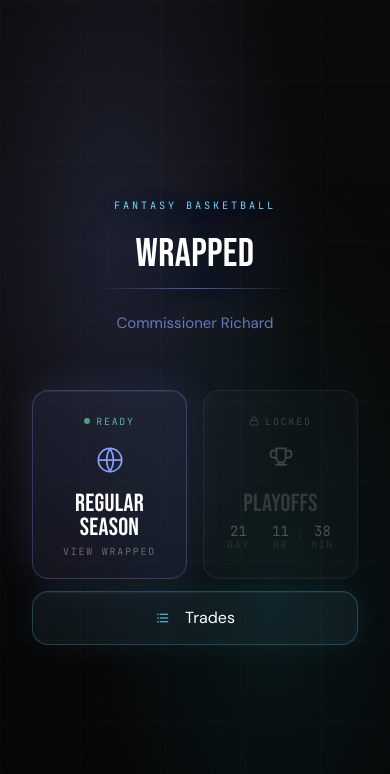
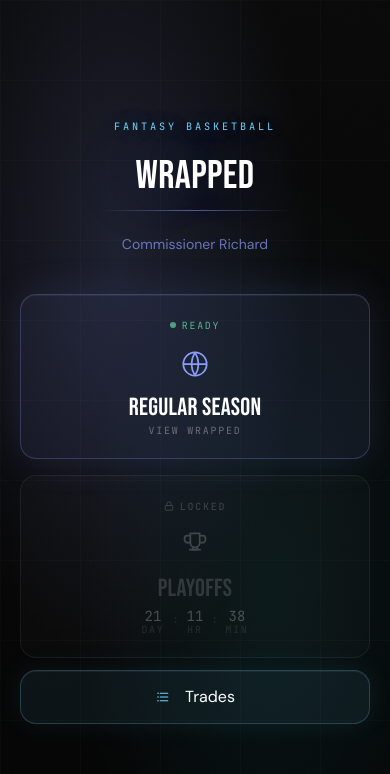
Before and after one commit to holaola213/Walmart-Ball, a Next.js app: page / in a window 390 px wide. Shown: the top 774 px of the page. Built offline with nearby package versions, Linux system fonts and the light colour scheme; no server answers.

Commit message:
Improve mobile safe-area layout

```diff
--- a/src/app/globals.css
+++ b/src/app/globals.css
@@ -27,6 +27,17 @@
   --ink-soft: rgba(214, 229, 255, 0.48);
 }
 
+html {
+  height: 100%;
+}
+
+:root {
+  --safe-top: env(safe-area-inset-top, 0px);
+  --safe-right: env(safe-area-inset-right, 0px);
+  --safe-bottom: env(safe-area-inset-bottom, 0px);
+  --safe-left: env(safe-area-inset-left, 0px);
+}
+
 body {
   background:
     radial-gradient(circle at 12% -8%, rgba(69, 233, 255, 0.18) 0%, transparent 34%),
@@ -35,6 +46,9 @@ body {
   color: #ffffff;
   font-family: var(--font-body), system-ui, sans-serif;
   overflow: hidden;
+  min-height: 100%;
+  -webkit-text-size-adjust: 100%;
+  overscroll-behavior: none;
 }
 
 /* Typography system */
@@ -206,3 +220,35 @@ body {
 .pulse-glow {
   animation: pulse-glow 2s ease-in-out infinite;
 }
+
+.app-screen {
+  height: 100dvh;
+  min-height: 100dvh;
+}
+
+.safe-screen-padding {
+  padding-top: max(1rem, var(--safe-top));
+  padding-right: max(1rem, var(--safe-right));
+  padding-bottom: max(1rem, var(--safe-bottom));
+  padding-left: max(1rem, var(--safe-left));
+}
+
+.screen-action {
+  top: max(0.75rem, var(--safe-top));
+  left: max(0.75rem, var(--safe-left));
+}
+
+.slide-scroll-region {
+  overflow-y: auto;
+  overflow-x: hidden;
+  overscroll-behavior-y: contain;
+  -webkit-overflow-scrolling: touch;
+}
+
+@media (max-width: 767px) {
+  .slide-scroll-region {
+    justify-content: flex-start;
+    padding-top: max(4.5rem, calc(var(--safe-top) + 3.5rem));
+    padding-bottom: max(1.5rem, var(--safe-bottom));
+  }
+}
--- a/src/app/page.tsx
+++ b/src/app/page.tsx
@@ -116,7 +116,8 @@ export default function Home() {
 
   // Landing page
   return (
-    <div className="fixed inset-0 flex flex-col items-center justify-center p-8 grain"
+    <div
+      className="fixed inset-0 overflow-y-auto overflow-x-hidden grain app-screen"
       style={{
         background: `
           radial-gradient(ellipse at 30% 30%, rgba(139, 157, 255, 0.16) 0%, transparent 50%),
@@ -136,12 +137,21 @@ export default function Home() {
         }}
       />
 
-      <motion.div
-        initial={{ opacity: 0, y: 20 }}
-        animate={{ opacity: 1, y: 0 }}
-        transition={{ duration: 0.8 }}
-        className="text-center relative z-10"
+      <div
+        className="relative z-10 flex min-h-full w-full items-center justify-center px-5 py-8 sm:px-8"
+        style={{
+          paddingTop: "max(2rem, calc(env(safe-area-inset-top, 0px) + 1rem))",
+          paddingRight: "max(1.25rem, calc(env(safe-area-inset-right, 0px) + 1rem))",
+          paddingBottom: "max(2rem, calc(env(safe-area-inset-bottom, 0px) + 1rem))",
+          paddingLeft: "max(1.25rem, calc(env(safe-area-inset-left, 0px) + 1rem))",
+        }}
       >
+        <motion.div
+          initial={{ opacity: 0, y: 20 }}
+          animate={{ opacity: 1, y: 0 }}
+          transition={{ duration: 0.8 }}
+          className="text-center w-full max-w-md"
+        >
         <motion.p
           initial={{ opacity: 0, y: 10 }}
           animate={{ opacity: 1, y: 0 }}
@@ -181,7 +191,7 @@ export default function Home() {
           initial={{ opacity: 0 }}
           animate={{ opacity: 1 }}
           transition={{ delay: 0.8 }}
-          className="text-[#8B9DFF]/70 text-[15px] leading-[1.35] mb-14 copy-pretty"
+          className="text-[#8B9DFF]/70 text-[14px] sm:text-[15px] leading-[1.35] mb-10 sm:mb-14 copy-pretty"
         >
           Commissioner Richard
         </motion.p>
@@ -191,7 +201,7 @@ export default function Home() {
           initial={{ opacity: 0, y: 15 }}
           animate={{ opacity: 1, y: 0 }}
           transition={{ delay: 1.0 }}
-          className="flex gap-4 w-full max-w-md"
+          className="flex flex-col sm:flex-row gap-4 w-full max-w-md"
         >
           {/* Regular Season — Active */}
           <motion.button
@@ -326,7 +336,8 @@ export default function Home() {
           </svg>
           <span className="type-title-sm text-white">Trades</span>
         </motion.button>
-      </motion.div>
+        </motion.div>
+      </div>
 
       {/* Password Modal */}
       {showPasswordModal && (
--- a/src/components/slides/SlideContainer.tsx
+++ b/src/components/slides/SlideContainer.tsx
@@ -224,7 +224,7 @@ export function SlideContainer({ data, initialSlideId, onSelectTeam, onHome }: P
 
   return (
     <div
-      className="fixed inset-0 overflow-hidden select-none"
+      className="fixed inset-0 overflow-hidden select-none app-screen touch-manipulation"
       style={{ background: PALETTE.background }}
       onClick={handleClick}
     >
@@ -237,7 +237,7 @@ export function SlideContainer({ data, initialSlideId, onSelectTeam, onHome }: P
             e.stopPropagation();
             onHome();
           }}
-          className="fixed top-4 left-4 z-50 inline-flex h-10 items-center gap-2 rounded-full glass px-3 text-white/68 hover:text-white hover:bg-white/[0.12] transition-all"
+          className="screen-action fixed z-50 inline-flex h-9 items-center gap-2 rounded-full glass px-2.5 text-white/68 transition-all hover:bg-white/[0.12] hover:text-white sm:h-10 sm:px-3"
           aria-label="Back to home"
         >
           <svg width="16" height="16" viewBox="0 0 20 20" fill="none">
--- a/src/components/slides/TradeHistoryContainer.tsx
+++ b/src/components/slides/TradeHistoryContainer.tsx
@@ -66,7 +66,7 @@ export function TradeHistoryContainer({ data, onHome }: Props) {
 
   return (
     <div
-      className="fixed inset-0 overflow-hidden select-none"
+      className="fixed inset-0 overflow-hidden select-none app-screen touch-manipulation"
       style={{ background: PALETTE.background }}
       onClick={handleClick}
     >
@@ -78,7 +78,7 @@ export function TradeHistoryContainer({ data, onHome }: Props) {
             e.stopPropagation();
             onHome();
           }}
-          className="fixed top-4 left-4 z-50 inline-flex h-10 items-center gap-2 rounded-full glass px-3 text-white/68 hover:text-white hover:bg-white/[0.12] transition-all"
+          className="screen-action fixed z-50 inline-flex h-9 items-center gap-2 rounded-full glass px-2.5 text-white/68 transition-all hover:bg-white/[0.12] hover:text-white sm:h-10 sm:px-3"
           aria-label="Back to home"
         >
           <svg width="16" height="16" viewBox="0 0 20 20" fill="none">
--- a/src/components/slides/WelcomeSlide.tsx
+++ b/src/components/slides/WelcomeSlide.tsx
@@ -15,7 +15,7 @@ export function WelcomeSlide({ data, direction }: SlideProps) {
       <motion.div
         {...MOTION.intro}
         transition={{ ...MOTION.intro.transition, delay: 0.15 }}
-        className="w-full max-w-5xl -translate-y-8 md:-translate-y-14"
+        className="w-full max-w-5xl md:-translate-y-8 lg:-translate-y-14"
       >
         <p className="type-kicker mb-5 text-center md:text-left" style={{ color: `${SLIDE_COLORS.welcome}BE` }}>
           {data.seasonYear} Regular Season Recap
--- a/src/components/slides/personal/PersonalSlideContainer.tsx
+++ b/src/components/slides/personal/PersonalSlideContainer.tsx
@@ -62,7 +62,7 @@ export function PersonalSlideContainer({ team, teamLogoMap, onBack }: Props) {
 
   return (
     <div
-      className="fixed inset-0 bg-[#05070b] overflow-hidden select-none"
+      className="fixed inset-0 bg-[#05070b] overflow-hidden select-none app-screen touch-manipulation"
       onClick={handleClick}
     >
       <ProgressBar
--- a/src/components/ui/ErrorScreen.tsx
+++ b/src/components/ui/ErrorScreen.tsx
@@ -10,7 +10,7 @@ interface Props {
 export function ErrorScreen({ error, onRetry }: Props) {
   return (
     <div
-      className="fixed inset-0 flex flex-col items-center justify-center gap-6 p-8 grain"
+      className="fixed inset-0 flex flex-col items-center justify-center gap-6 px-6 text-center grain app-screen safe-screen-padding"
       style={{
         background: `
           radial-gradient(ellipse at 50% 40%, rgba(239, 68, 68, 0.06) 0%, transparent 50%),
--- a/src/components/ui/LoadingScreen.tsx
+++ b/src/components/ui/LoadingScreen.tsx
@@ -15,7 +15,7 @@ const statusMessages: Record<string, string> = {
 export function LoadingScreen({ progress, status }: Props) {
   return (
     <div
-      className="fixed inset-0 flex flex-col items-center justify-center gap-10 grain"
+      className="fixed inset-0 flex flex-col items-center justify-center gap-8 px-6 text-center grain app-screen safe-screen-padding"
       style={{
         background: `
           radial-gradient(ellipse at 50% 40%, rgba(114, 213, 255, 0.12) 0%, transparent 60%),
```
Also changed, not shown: src/components/slides/ConsolationBracketSlide.tsx (+11 -8 lines), src/components/slides/SlideLayout.tsx (+10 -2 lines), src/components/slides/WinnersBracketSlide.tsx (+13 -10 lines).
